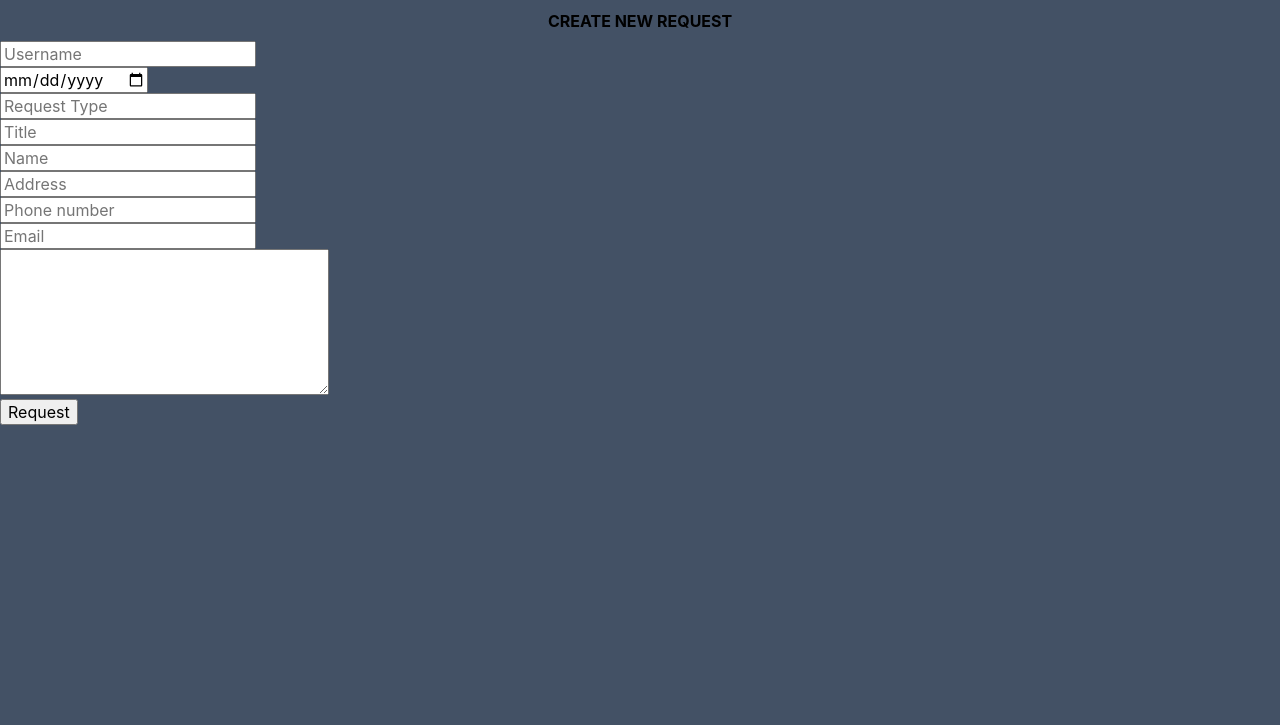
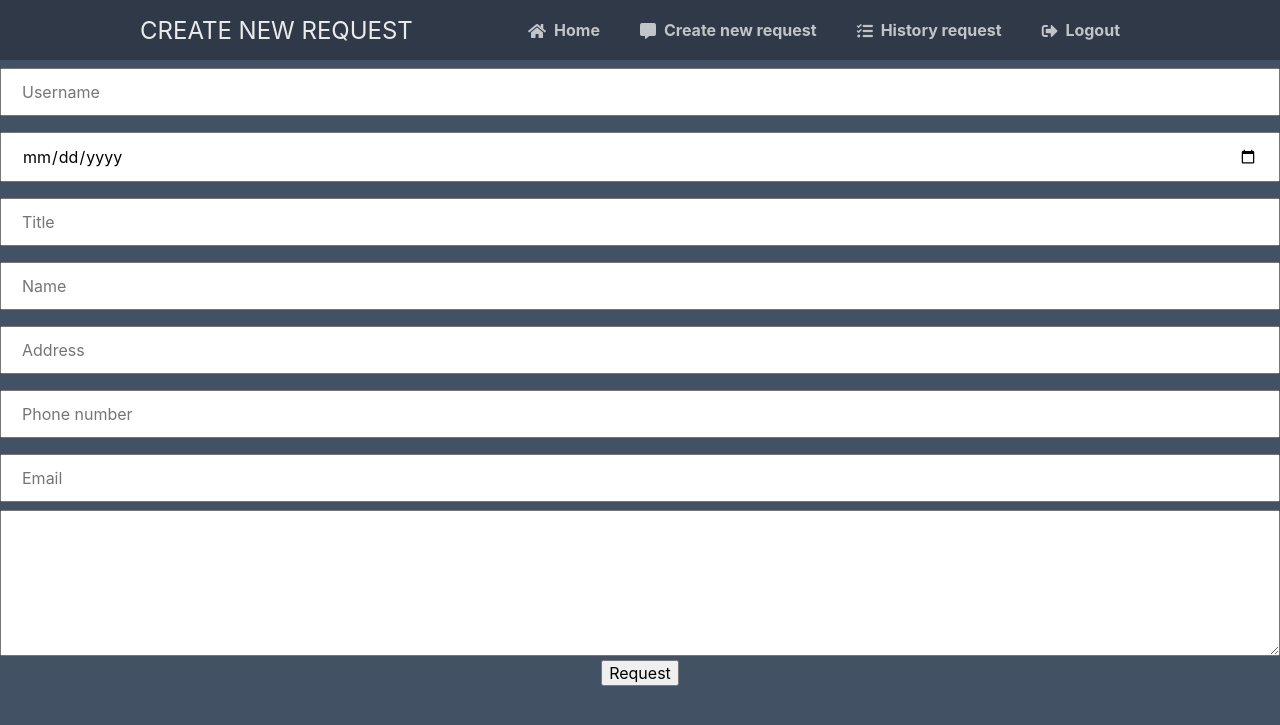
Before and after one commit to dangvq-daniel/login-example, a Python web app: template templates/userrequest.html in a window 1280 px wide. Shown: the top 725 px of the page. Run offline with Jinja, Linux system fonts and the light colour scheme; the template is opened without the code that fills it, so the values that code supplies are empty.

Commit message:
delete requesttype

```diff
--- a/static/style.css
+++ b/static/style.css
@@ -145,12 +145,16 @@ body.loggedin {
 	padding: 5px;
 	margin: 0 0 10px 0;
 }
-.userrequest form input[type="text"], .userrequest form input[type="date"], .userrequest form input[type="email"]{
+.userrequest h1 { color:white; font-size:30px;
+}
+.userrequest form input[type="text"], .userrequest form input[type="date"], .userrequest form input[type="email"]
+{
 	width: 100%;
 	padding: 12px 20px;
 	margin: 8px 0;
 	box-sizing: border-box;
 }
-.userrequest form textarea[type="textarea"]{
-	width:100%
+.userrequest form textarea[type="textarea"]
+{
+	width:100%;
 }
--- a/templates/adminedit.html
+++ b/templates/adminedit.html
@@ -9,9 +9,6 @@
               </div>
               <div class="form-group">
                 <input type="date" class="form-control" name="dateofticket" value="{{user.dateofticket}}">
-              </div>
-              <div class="form-group">
-                <input type="text" class="form-control" name="requesttype" value="{{user.requesttype}}">
               </div>
               <div class="form-group">
                 <input type="text" class="form-control" name="title" value="{{user.title}}">
--- a/templates/adminindex.html
+++ b/templates/adminindex.html
@@ -22,9 +22,6 @@
           </div>
           <div class="form-group">
             <input type="date" class="form-control" name="dateofticket" placeholder="Date">
-          </div>
-          <div class="form-group">
-            <input type="text" class="form-control" name="requesttype" placeholder="Request Type">
           </div>
           <div class="form-group">
             <input type="text" class="form-control" name="title" placeholder="Title">
--- a/templates/layout.html
+++ b/templates/layout.html
@@ -12,7 +12,8 @@
 				<h1>Website Title</h1>
                 <a href="{{ url_for('home') }}"><i class="fas fa-home"></i>Home</a>
 				<a href="{{ url_for('profile') }}"><i class="fas fa-user-circle"></i>Profile</a>
-				<a href="{{ url_for('userrequest') }}"><i class="fas fa-comment-alt"></i>Request</a>
+				<a href="{{ url_for('userrequest') }}"><i class="fas fa-comment-alt"></i>Create new request</a>
+				<a href="{{url_for('historyuserrequest') }}"><i class="fa-solid fa-rectangle-history"></i>History request</a>
 				<a href="{{ url_for('logout') }}"><i class="fas fa-sign-out-alt"></i>Logout</a>
 			</div>
 		</nav>
--- a/templates/userrequest.html
+++ b/templates/userrequest.html
@@ -5,9 +5,18 @@
         <title>{% block title %}CREATE NEW REQUEST{% endblock %}</title>
         <link rel="stylesheet" href="{{ url_for('static', filename='style.css') }}">
 		    <link rel="stylesheet" href="https://use.fontawesome.com/releases/v5.7.1/css/all.css">
-      </head>
+    </head>
     <body>
-            <h1 align="center">CREATE NEW REQUEST</h1>
+      <nav class="navtop">
+        <div>
+          <h1>CREATE NEW REQUEST</h1>
+          <a href="{{ url_for('home') }}"><i class="fas fa-home"></i>Home</a>
+          <a href="{{ url_for('userrequest') }}"><i class="fas fa-comment-alt"></i>Create new request</a>
+          <a href="{{url_for('historyuserrequest') }}"><i class="fas fa-tasks"></i>History request</a>
+          <a href="{{ url_for('logout') }}"><i class="fas fa-sign-out-alt"></i>Logout</a>
+        </div>
+      </nav>
+            <div class="userrequest">
             <div class="row">
                 <div class="col-md-16">
             <div class="card card-body">
@@ -17,9 +26,6 @@
                       </div>
                       <div class="form-group">
                         <input type="date" class="form-control" name="dateofticket" placeholder="Date">
-                      </div>
-                      <div class="form-group">
-                        <input type="text" class="form-control" name="requesttype" placeholder="Request Type">
                       </div>
                       <div class="form-group">
                         <input type="text" class="form-control" name="title" placeholder="Title">
@@ -37,13 +43,14 @@
                         <input type="email" class="form-control" name="emailofticket" placeholder="Email">
                       </div>
                       <textarea type="textarea" rows="7" cols="30" name ="userrequest" class="form-control" placeholder="Request"> </textarea>
-                      <div class="form-group">
+                      <div class="form-group" align="center">
                         <input type="submit" value="Request">
                       </div>
-                        <div class="msg">{{ msg }}</div>
+                        <div class="msg" align="center">{{ msg }}</div>
                     </form>
                     </div>
                     </div>
                     </div>
+                  </div>
     </body>
 </html>
```
Also changed, not shown: main.py (+11 -14 lines), templates/historyuserrequest.html (+10 -4 lines).
